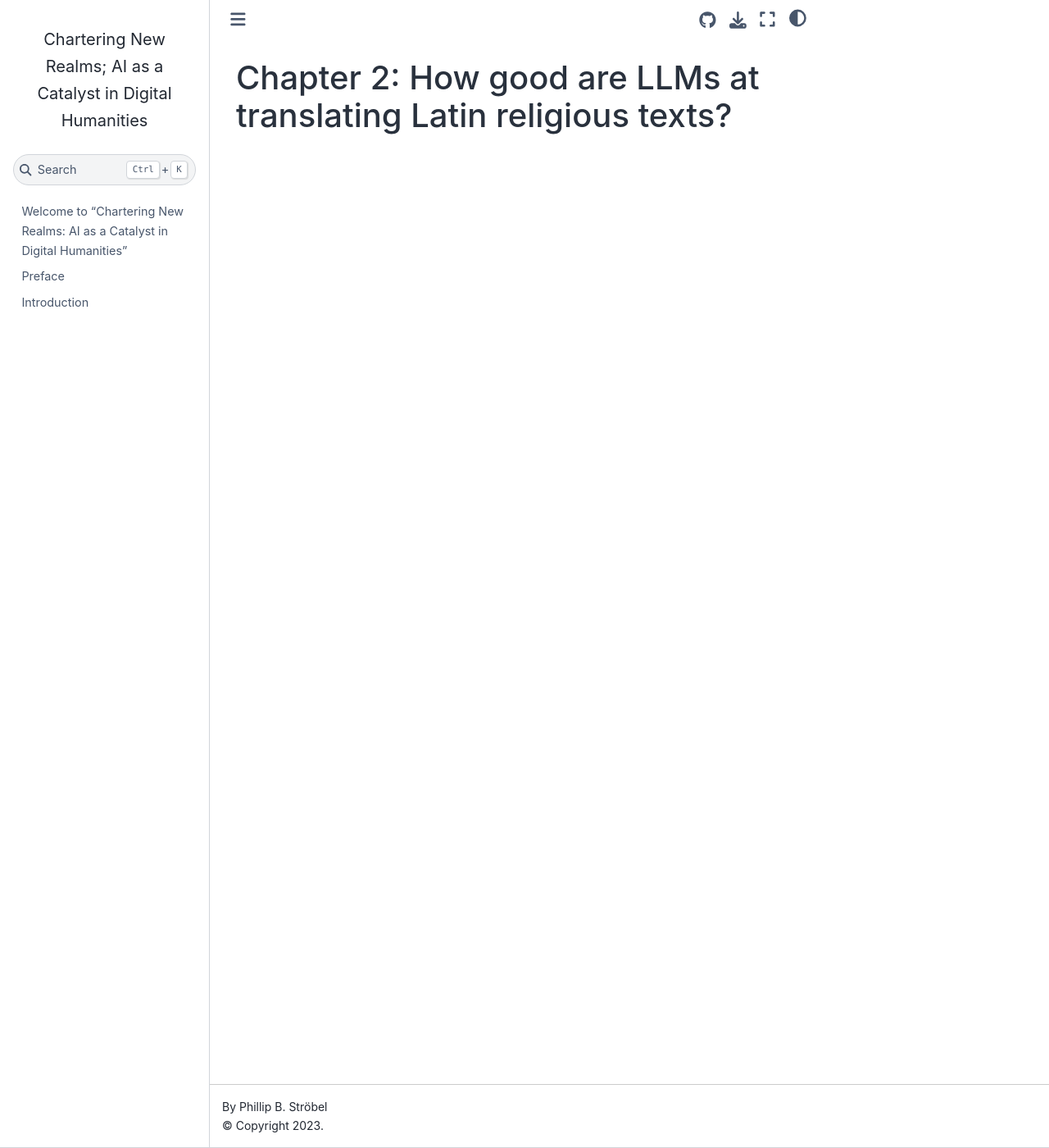
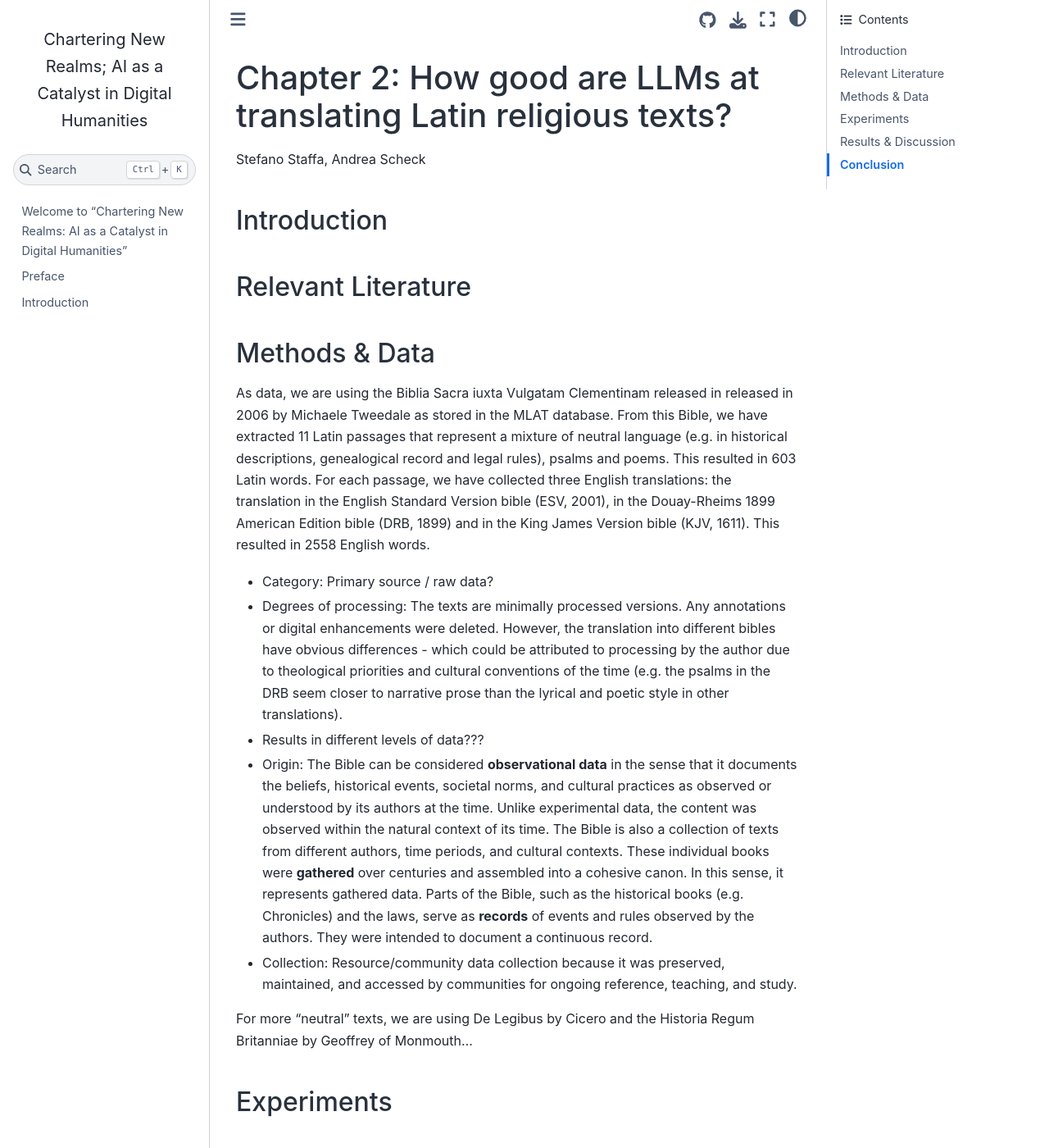
Before and after one commit to pstroe/chartering-new-realms-2024, a Jupyter Book: the page built from chapter2.md, in a window 1280 px wide and 1400 px high. Shown: the whole window at 82% size. Built offline with Jupyter Book 1.0.4 settings and Sphinx 7.4.7 and the Sphinx Book theme 1.1.4, drawn with Linux system fonts in a browser that asks for light colours; some of the changed text lies outside the part shown.

Commit message:
Update chapter2.md

````diff
--- a/chapter2.md
+++ b/chapter2.md
@@ -1 +1,33 @@
 # Chapter 2: How good are LLMs at translating Latin religious texts?
+Stefano Staffa, Andrea Scheck
+
+## Introduction
+
+## Relevant Literature
+
+## Methods & Data
+As data, we are using the Biblia Sacra iuxta Vulgatam Clementinam released in released in 2006 by Michaele Tweedale as stored in the MLAT database. From this Bible, we have extracted 11 Latin passages that represent a mixture of neutral language (e.g. in historical descriptions, genealogical record and legal rules), psalms and poems. This resulted in 603 Latin words. For each passage, we have collected three English translations: the translation in the English Standard Version bible (ESV, 2001), in the Douay-Rheims 1899 American Edition bible (DRB, 1899) and in the King James Version bible (KJV, 1611). This resulted in 2558 English words.
+- Category: Primary source / raw data?
+- Degrees of processing: The texts are minimally processed versions. Any annotations or digital enhancements were deleted. However, the translation into different bibles have obvious differences - which could be attributed to processing by the author due to theological priorities and cultural conventions of the time (e.g. the psalms in the DRB seem closer to narrative prose than the lyrical and poetic style in other translations).
+- Results in different levels of data???
+- Origin: The Bible can be considered **observational data** in the sense that it documents the beliefs, historical events, societal norms, and cultural practices as observed or understood by its authors at the time. Unlike experimental data, the content was observed within the natural context of its time.
+The Bible is also a collection of texts from different authors, time periods, and cultural contexts. These individual books were **gathered** over centuries and assembled into a cohesive canon. In this sense, it represents gathered data.
+Parts of the Bible, such as the historical books (e.g. Chronicles) and the laws, serve as **records** of events and rules observed by the authors. They were intended to document a continuous record.
+- Collection: Resource/community data collection because it was preserved, maintained, and accessed by communities for ongoing reference, teaching, and study.
+
+For more “neutral” texts, we are using De Legibus by Cicero and the Historia Regum Britanniae by Geoffrey of Monmouth...
+
+
+
+## Experiments
+
+## Results & Discussion
+
+## Conclusion
+
+
+{cite:p}``
+```{bibliography} references_chap2.bib
+:style: plain
+:filter: docname in docnames
+```
````
